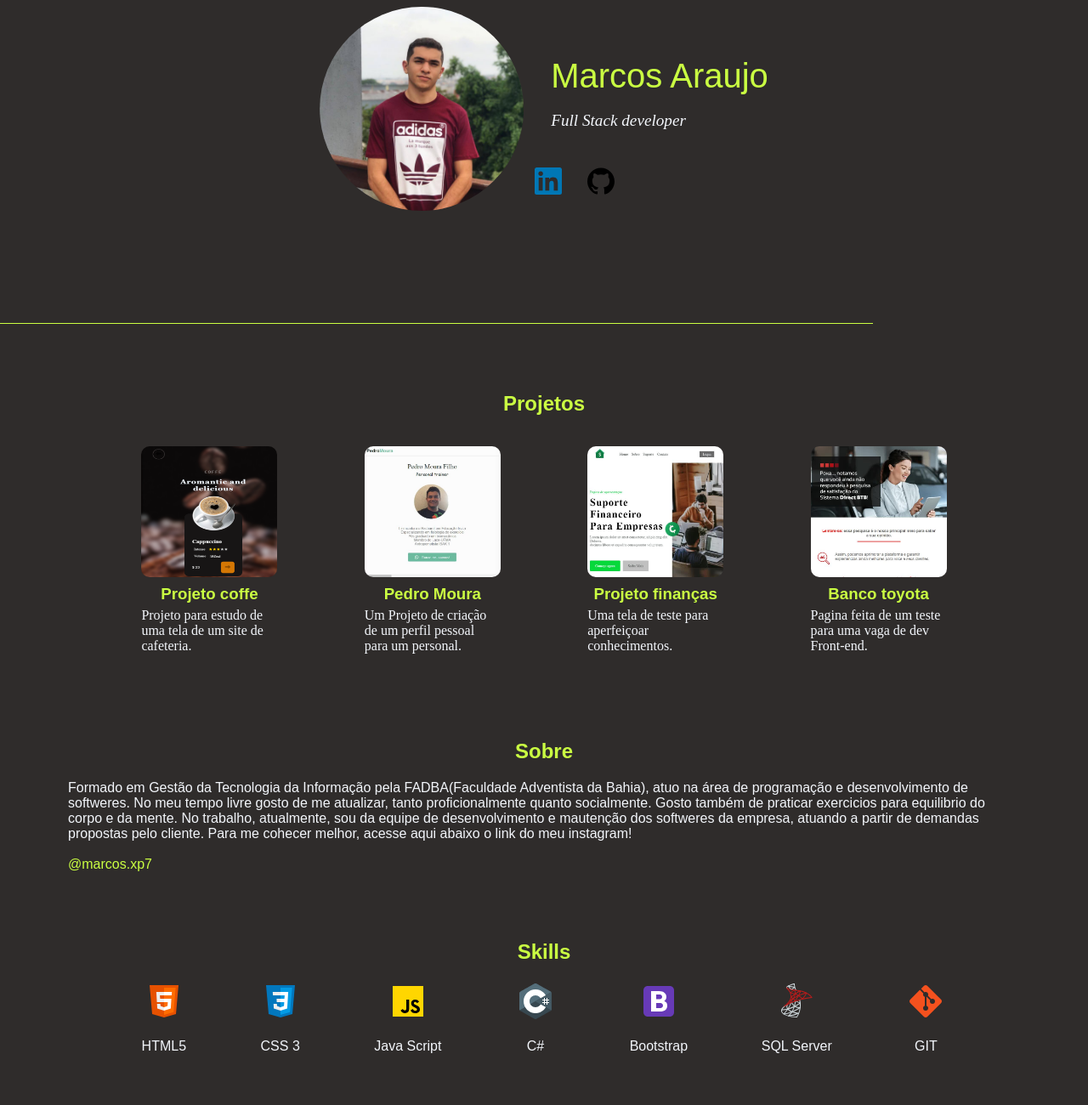
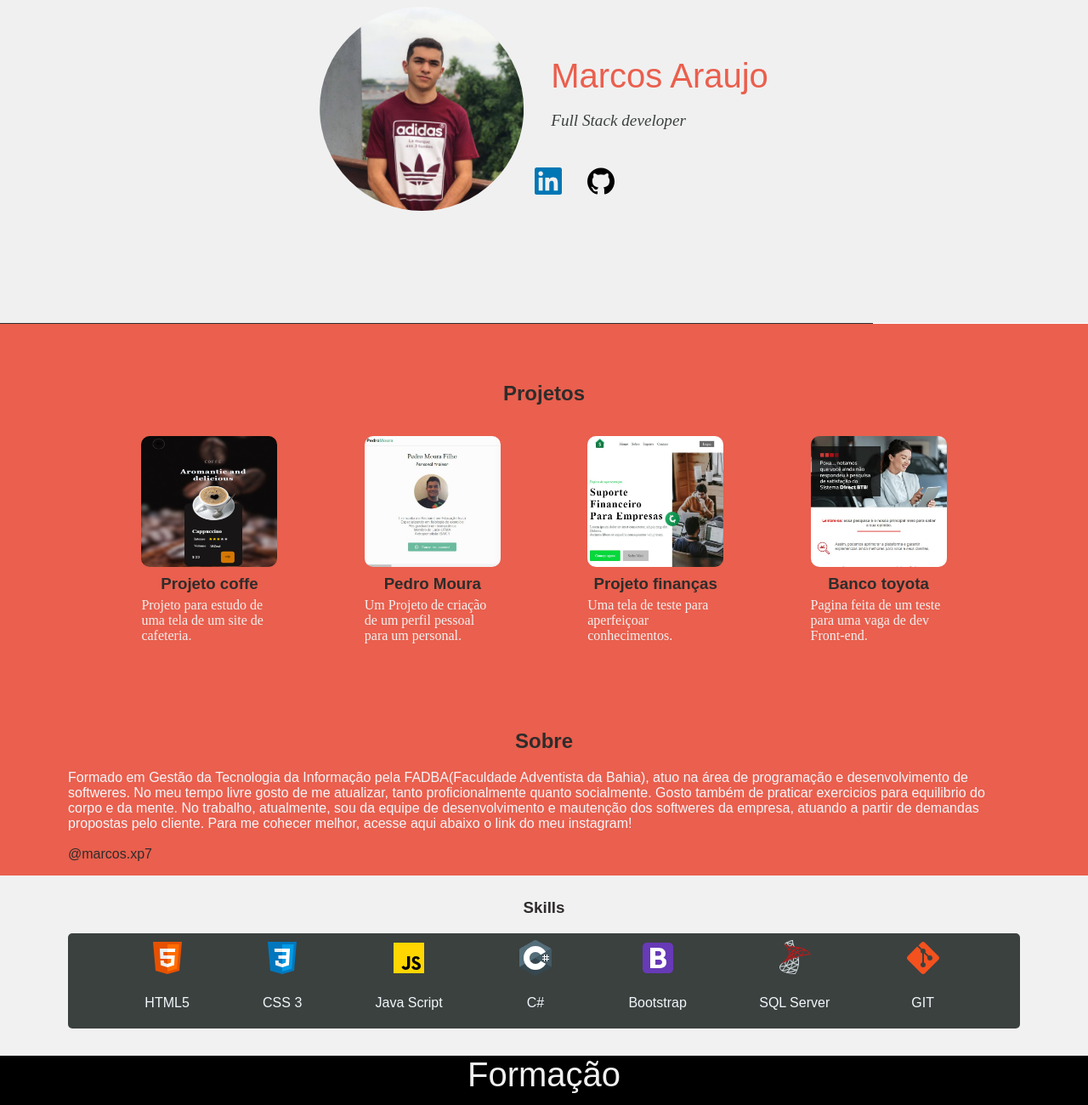
Before and after one commit to MarcosABatista/MarcosABatista.github.io, a plain HTML site: page index.html in a window 1280 px wide. Shown: the part 120-1420 px from the top of the page at 85% size. Drawn offline with nearby package versions, Linux system fonts and the light colour scheme; a web font is replaced by a local one.

Commit message:
Atualização de cores

```diff
--- a/index.html
+++ b/index.html
@@ -81,9 +81,10 @@
           </p>
         </div>
       </div>
-      <div class="container">
+
+        <section id="hardskill">
         <h1 class="title">Skills</h1>
-        <div class="skills">
+        <div class="skills container ">
 
           <div class="skill">
             <img src="icones/SVG/icons8-html-5.svg">
@@ -123,7 +124,8 @@
 
 
         </div>
-      </div>
+      </section>
+
 
       <!--preview-->
       <div id="boxflex">
--- a/main.css
+++ b/main.css
@@ -1,14 +1,13 @@
-body {
+body{
   margin: 0;
   padding: 0;
   box-sizing: border-box;
-  background: #2f2c2b;
 }
 html {
   scroll-behavior: smooth;
 }
 .dividir{
-  border-bottom: 1px solid #caff42;
+  border-bottom: 1px solid #2f2c2b;
   animation: 2s lop infinite ;
 }
 @keyframes lop{
@@ -30,16 +29,16 @@ a {
 #cabecalho {
   display: flex;
   height: 31.25rem;
-  width: 100vw;
+  width: 100%;
   align-items: center;
   justify-content: center;
-  background: #2f2c2b;
+  background: #F0F0F0;
 }
 .job {
   font-size: 1.2rem;
   font-family:'Signika Negative';
   font-style: italic;
-  color: #f3f6fb;
+  color: #3B413F;
 }
 
 .nome {
@@ -47,7 +46,7 @@ a {
   font-size: 2.5rem;
   margin-left: 2rem;
   font-family: 'Quicksand', sans-serif;
-  color: #caff42;
+  color: #EA5F4D;
   position: relative;
 }
 .icons {
@@ -56,6 +55,11 @@ a {
 }
 
 /* corpo */
+#corpo{
+  background-color: #EA5F4D;
+  padding-top: 3rem;
+}
+
 #cards{
   display: flex;
   flex-wrap: wrap;
@@ -76,20 +80,20 @@ a {
   text-align: center;
   margin: 5px 0;
   font-family: 'Quicksand', sans-serif;
-  color: #caff42;
+  color:#2f2c2b;
 
 }
 
 .descricao{
   margin: 5px 0;
-  color: #f3f6fb;
+  color: #F0F0F0;
 }
 .container {
-  margin: 5rem;
+  margin: 0 5rem ;
 }
 .title {
   text-align: center;
-  color: #caff42;
+  color: #2f2c2b;
   font-family: 'Quicksand', sans-serif;
 }
 .texto{
@@ -103,8 +107,18 @@ a {
 }
 .skills{
 display: flex;
+align-items: center;
 flex-wrap: wrap;
 justify-content: space-evenly;
+padding: 5px;
+border-radius: 5px;
+background-color:#3B413F;
+}
+#hardskill{
+  background-color:#f1f1f1;
+  width: 100%;
+  padding-top: 0.5rem;
+  padding-bottom: 2rem;
 }
 label {
   font-family: 'Signika Negative', sans-serif;
@@ -172,7 +186,7 @@ $defaltSeconds: 3s;
   background: #151515;
   display: flex;
   height: 7rem;
-  width: 100vw;
+  width: 100%;
   justify-content: center;
   align-items: flex-end;
 }
```
